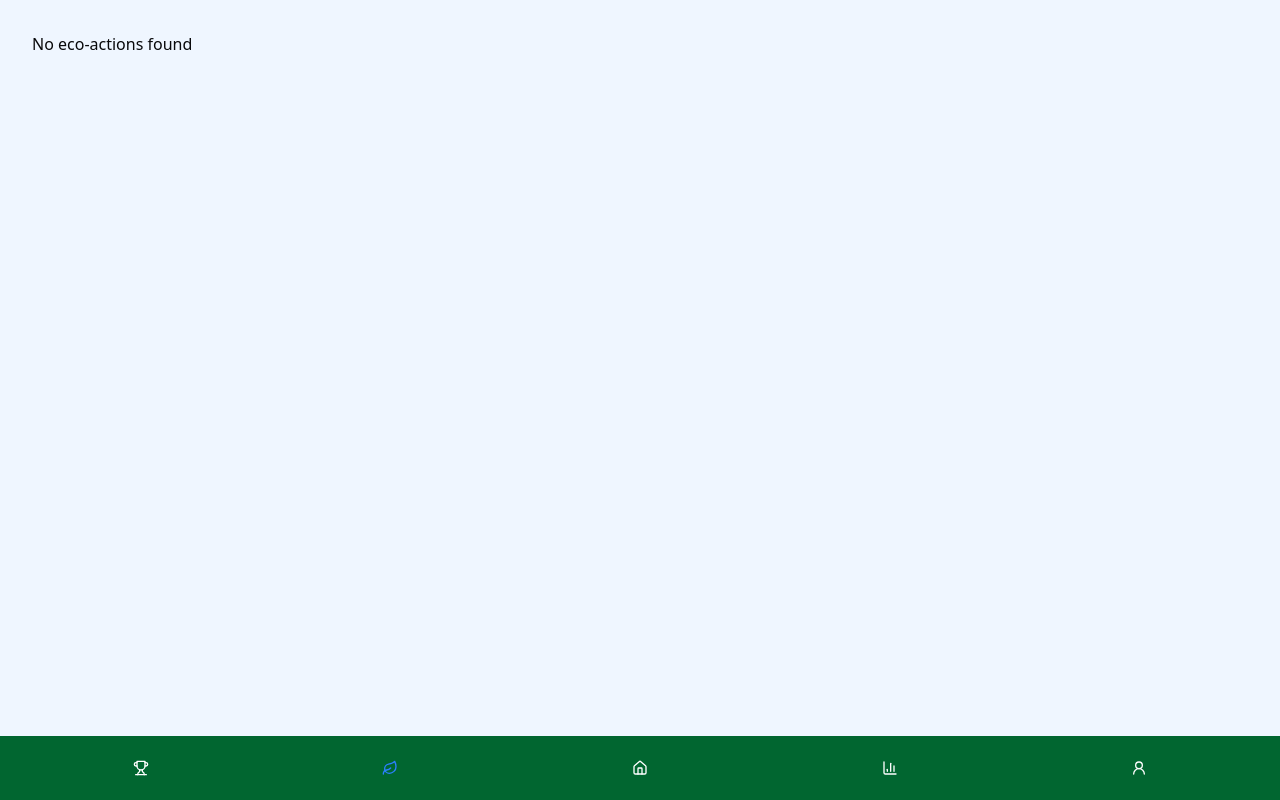
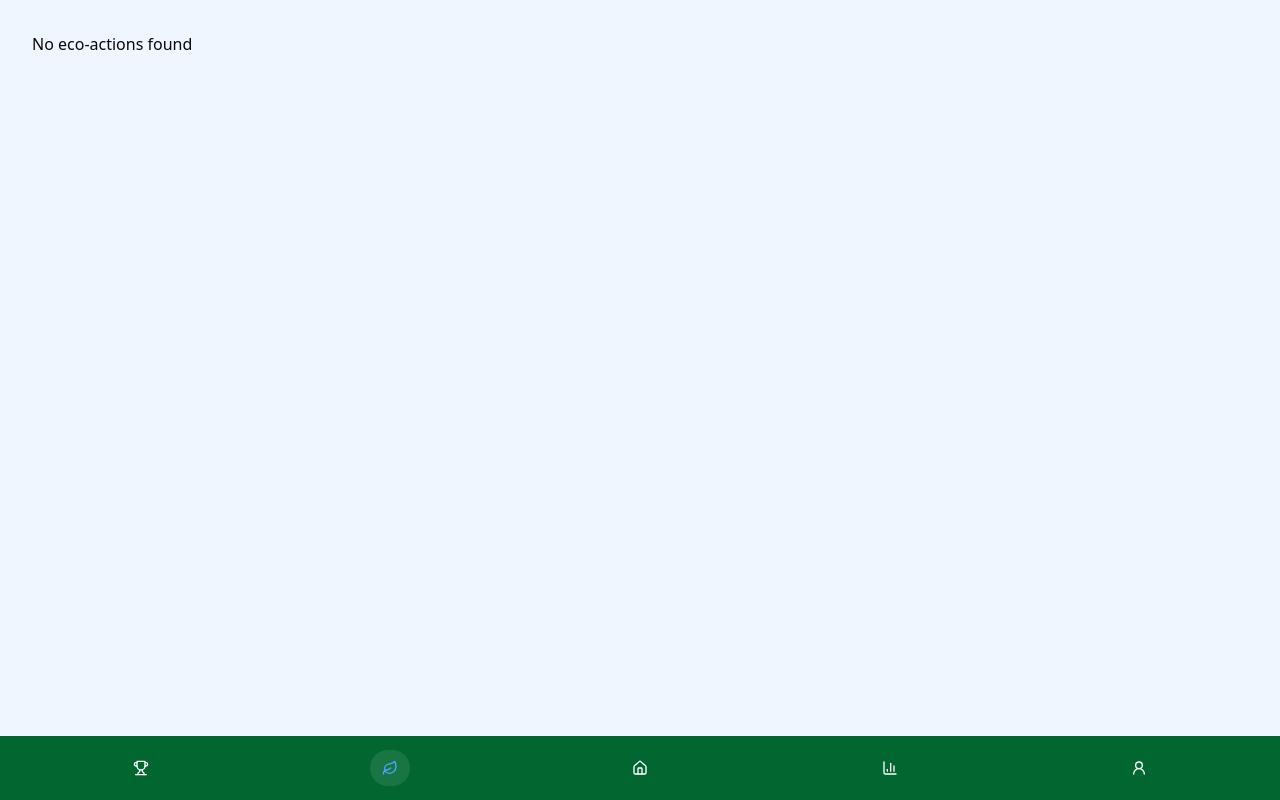
Before and after one commit to WildCodeSchool/2024-09-wns-jaune-ecochallenges, a React (Vite) app in the folder frontend/: page /actions in a window 1280 px wide. Built offline with nearby package versions, Linux system fonts and the light colour scheme.

Commit message:
Fix active state for navbar icons to match exact route instead of partial matches

```diff
--- a/frontend/src/components/Navbar.tsx
+++ b/frontend/src/components/Navbar.tsx
@@ -5,7 +5,7 @@ import { TrophyIcon, Leaf, HomeIcon, UserRound, BarChart3 } from 'lucide-react';
 const navItems = [
   { to: '/challenges', icon: TrophyIcon, label: 'Challenges' },
   { to: '/actions', icon: Leaf, label: 'Actions' },
-  { to: '/home', icon: HomeIcon, label: 'Home' },
+  { to: '/', icon: HomeIcon, label: 'Home' },
   { to: '/stats', icon: BarChart3, label: 'Stats' },
   { to: '/user', icon: UserRound, label: 'User' },
 ];
@@ -19,13 +19,16 @@ export const Navbar = () => {
         const isActive = location.pathname === to;
 
         return (
-          <Button variant="ghost" key={to} aria-label={label}>
-            <Link
-              to={to}
-              className={`flex flex-col items-center transition-colors ${
-                isActive ? 'text-blue-500' : 'text-white'
-              } hover:text-gray-400`}
-            >
+          <Button
+            asChild
+            variant="ghost"
+            key={to}
+            aria-label={label}
+            className={`rounded-full p-3 transition-colors ${
+              isActive ? 'bg-white/10 text-blue-400' : 'text-white'
+            }`}
+          >
+            <Link to={to}>
               <Icon />
             </Link>
           </Button>
```
